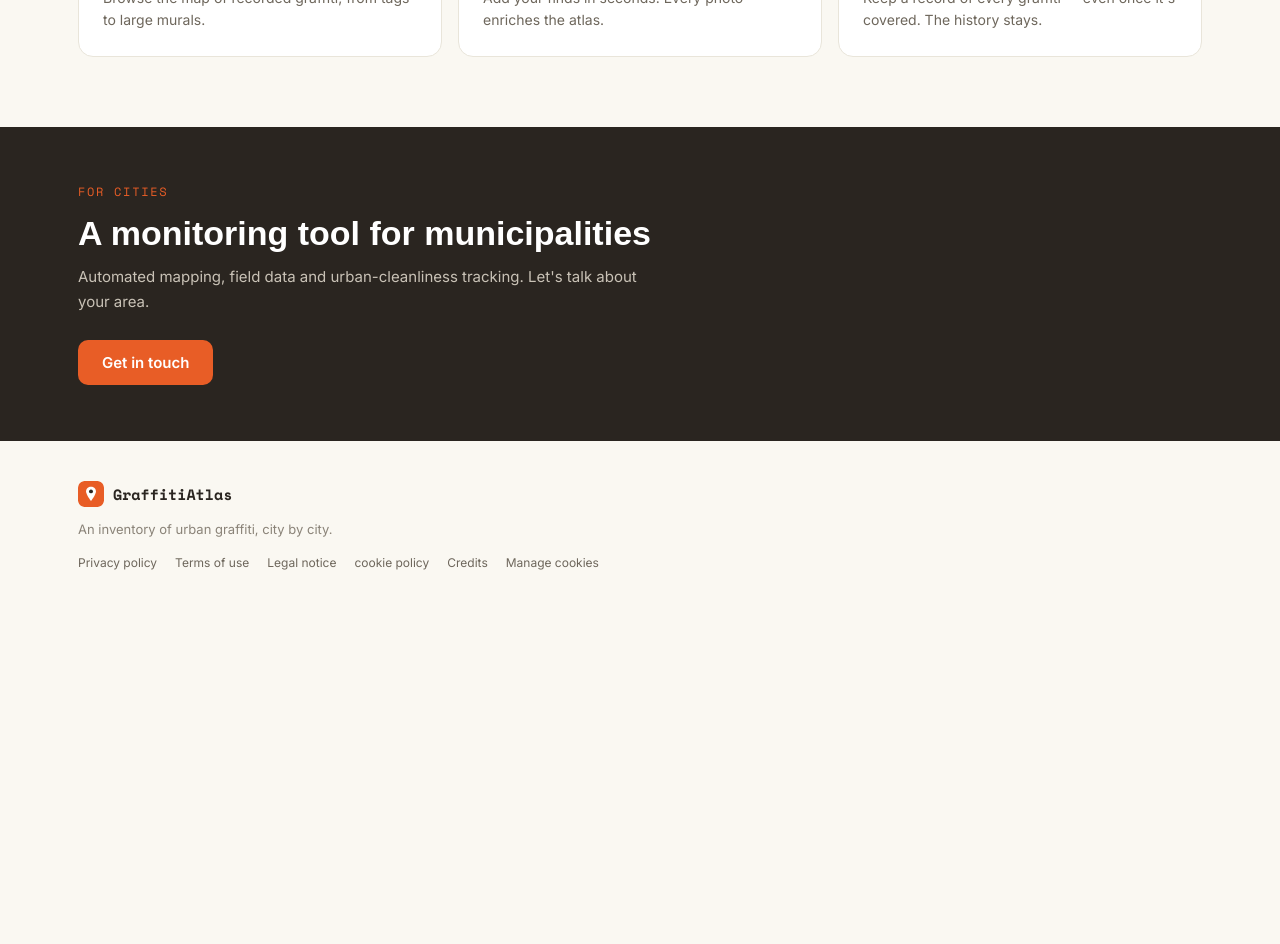
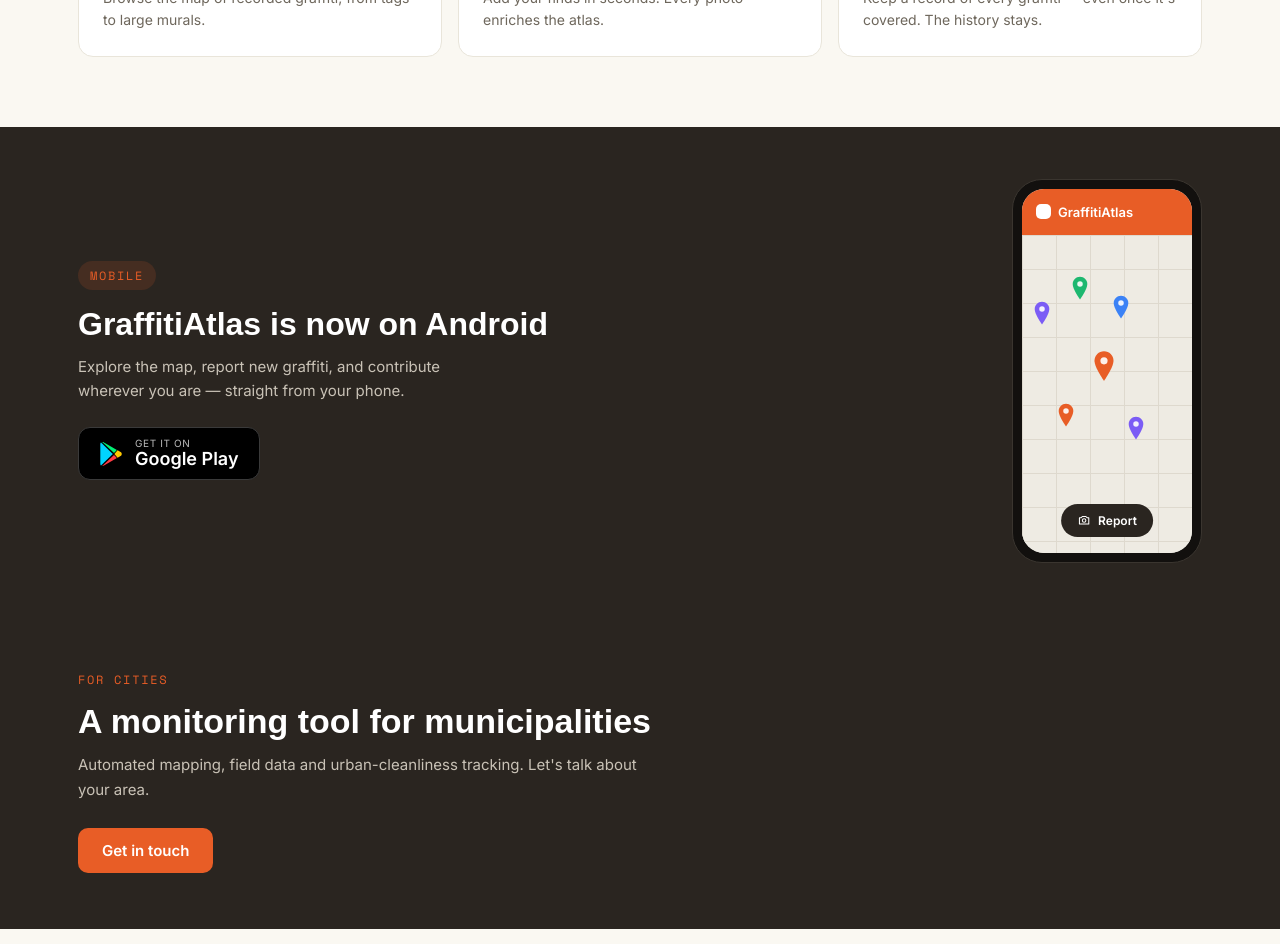
Before and after one commit to Rando360/graffiti-atlas, a React (Vite) app in the folder web/: page / in a window 1280 px wide. Shown: the part 880-1824 px from the top of the page. Before the commit the page ends 1506 px from the top, so only its background shows below. Built offline with nearby package versions, Linux system fonts and the light colour scheme; no server answers; what @capacitor/core would draw is missing.

Commit message:
Landing: add Android app section with Google Play link

```diff
--- a/web/src/Landing.jsx
+++ b/web/src/Landing.jsx
@@ -12,6 +12,9 @@
 
 /* Fallback shown only if the live count can't be fetched. */
 const STATS_FALLBACK = { works: '1 000+', cities: '2' }
+
+/* Google Play listing — update if the store URL differs. */
+const PLAY_URL = 'https://play.google.com/store/apps/details?id=io.graffitiatlas.app'
 
 /* Marker colours mirror the real map (tag / throwup / piece / mural). */
 const PIN_COLORS = ['#7B5CF5', '#1DB870', '#3B82F6', '#E85D26']
@@ -198,6 +201,51 @@
         </div>
       </section>
 
+      {/* ── Android app ── */}
+      <section className="lp-app">
+        <div className="lp-app-inner">
+          <div className="lp-app-text">
+            <p className="lp-app-eyebrow">{t('landing.app.eyebrow')}</p>
+            <h2 className="lp-app-title">{t('landing.app.title')}</h2>
+            <p className="lp-app-desc">{t('landing.app.desc')}</p>
+            <a className="lp-app-badge" href={PLAY_URL} target="_blank" rel="noopener noreferrer">
+              <svg width="24" height="26" viewBox="0 0 24 26" aria-hidden="true">
+                <path d="M2 1.5 13.8 13 2 24.5c-.4-.3-.7-.8-.7-1.5V3c0-.7.3-1.2.7-1.5Z" fill="#00D4FF"/>
+                <path d="M17.9 9.1 15 12 3.2 1.1C3.7.9 4.3 1 5 1.4l12.9 7.7Z" fill="#00F076"/>
+                <path d="M17.9 16.9 5 24.6c-.7.4-1.3.5-1.8.3L15 14l2.9 2.9Z" fill="#FF3A44"/>
+                <path d="m22 11.3-3.4-2L15.4 13l3.2 3.7 3.4-2c1-.8 1-2.6 0-3.4Z" fill="#FFC900"/>
+              </svg>
+              <span className="lp-app-badge-t">
+                <small>{t('landing.app.badge.top')}</small>
+                <strong>Google Play</strong>
+              </span>
+            </a>
+          </div>
+
+          <div className="lp-app-phone" aria-hidden="true">
+            <div className="lp-phone-frame">
+              <div className="lp-phone-screen">
+                <div className="lp-phone-bar"><span className="lp-phone-logo" />GraffitiAtlas</div>
+                <div className="lp-phone-map">
+                  {PINS.slice(0, 6).map((p, i) => (
+                    <span key={i} className="lp-phone-pin" style={{ left: `${p.x}%`, top: `${p.y}%` }}>
+                      <Pin color={PIN_COLORS[p.c]} size={i === 3 ? 26 : 20} />
+                    </span>
+                  ))}
+                </div>
+                <div className="lp-phone-fab">
+                  <svg width="14" height="14" viewBox="0 0 24 24" fill="none" aria-hidden="true">
+                    <path d="M4 8h3l2-2h6l2 2h3v11H4V8Z" stroke="currentColor" strokeWidth="1.8" strokeLinejoin="round"/>
+                    <circle cx="12" cy="13" r="3" stroke="currentColor" strokeWidth="1.8"/>
+                  </svg>
+                  {t('landing.app.phone.report')}
+                </div>
+              </div>
+            </div>
+          </div>
+        </div>
+      </section>
+
       {/* ── Municipal band ── */}
       <section className="lp-muni">
         <div className="lp-muni-inner">
--- a/web/src/i18n.js
+++ b/web/src/i18n.js
@@ -696,6 +696,23 @@
     de: 'Behalte jedes Graffiti im Blick — auch wenn es übermalt wird. Die Historie bleibt.',
     it: 'Tieni traccia di ogni graffito — anche dopo che è stato coperto. La storia resta.',
   },
+  'landing.app.eyebrow': { fr: 'Mobile', en: 'Mobile', es: 'Móvil', de: 'Mobil', it: 'Mobile' },
+  'landing.app.title': {
+    fr: 'GraffitiAtlas est maintenant sur Android',
+    en: 'GraffitiAtlas is now on Android',
+    es: 'GraffitiAtlas ya está en Android',
+    de: 'GraffitiAtlas ist jetzt auf Android',
+    it: 'GraffitiAtlas è ora su Android',
+  },
+  'landing.app.desc': {
+    fr: 'Explorez la carte, signalez de nouveaux graffitis et contribuez où que vous soyez — directement depuis votre téléphone.',
+    en: 'Explore the map, report new graffiti, and contribute wherever you are — straight from your phone.',
+    es: 'Explora el mapa, reporta nuevos grafitis y contribuye estés donde estés, directamente desde tu teléfono.',
+    de: 'Erkunde die Karte, melde neue Graffiti und trage bei, wo immer du bist — direkt vom Handy.',
+    it: 'Esplora la mappa, segnala nuovi graffiti e contribuisci ovunque tu sia — direttamente dal telefono.',
+  },
+  'landing.app.badge.top': { fr: 'DISPONIBLE SUR', en: 'GET IT ON', es: 'DISPONIBLE EN', de: 'JETZT BEI', it: 'DISPONIBILE SU' },
+  'landing.app.phone.report': { fr: 'Signaler', en: 'Report', es: 'Reportar', de: 'Melden', it: 'Segnala' },
   'landing.muni.eyebrow': { fr: 'Collectivités', en: 'For cities', es: 'Para municipios', de: 'Für Kommunen', it: 'Per i comuni' },
   'landing.muni.title': {
     fr: 'Un outil de suivi pour les villes', en: 'A monitoring tool for municipalities',
--- a/web/src/landing.css
+++ b/web/src/landing.css
@@ -165,6 +165,54 @@
   transition: background 0.15s;
 }
 .lp-muni-cta:hover { background: var(--accent-hover); }
+
+/* ── Android app band ── */
+.lp-app { background: var(--ink); color: #fff; }
+.lp-app-inner {
+  max-width: 1180px; margin: 0 auto; padding: 52px 28px;
+  display: flex; align-items: center; gap: 44px; flex-wrap: wrap;
+}
+.lp-app-text { flex: 1; min-width: 260px; }
+.lp-app-eyebrow {
+  display: inline-flex; align-items: center; gap: 7px;
+  font-family: 'Space Mono', monospace; font-size: 12px; letter-spacing: 0.14em;
+  text-transform: uppercase; color: var(--accent);
+  background: rgba(232, 93, 38, 0.14); padding: 6px 12px; border-radius: 20px; margin-bottom: 16px;
+}
+.lp-app-title { font-family: 'Space Grotesk', sans-serif; font-size: clamp(24px, 3vw, 32px); font-weight: 700; line-height: 1.15; margin-bottom: 12px; }
+.lp-app-desc { font-size: 15px; line-height: 1.6; color: #C9C2B6; max-width: 400px; margin-bottom: 24px; }
+.lp-app-badge {
+  display: inline-flex; align-items: center; gap: 12px;
+  background: #000; border: 1px solid #3a3a3a; border-radius: 12px;
+  padding: 10px 20px; text-decoration: none; transition: border-color 0.15s;
+}
+.lp-app-badge:hover { border-color: #6a6a6a; }
+.lp-app-badge-t { text-align: left; line-height: 1.1; }
+.lp-app-badge-t small { display: block; color: #b9b9b9; font-size: 10px; letter-spacing: 0.06em; }
+.lp-app-badge-t strong { display: block; color: #fff; font-size: 18px; font-weight: 600; }
+
+.lp-app-phone { flex: 0 0 auto; margin: 0 auto; }
+.lp-phone-frame { width: 190px; height: 384px; background: #12100E; border-radius: 30px; padding: 9px; border: 1px solid #3a352f; }
+.lp-phone-screen { position: relative; width: 100%; height: 100%; background: #EEEBE3; border-radius: 22px; overflow: hidden; }
+.lp-phone-bar {
+  position: absolute; top: 0; left: 0; right: 0; height: 46px; background: var(--accent);
+  display: flex; align-items: center; gap: 7px; padding: 0 14px;
+  color: #fff; font-size: 13px; font-weight: 600;
+}
+.lp-phone-logo { width: 15px; height: 15px; border-radius: 5px; background: #fff; display: inline-block; }
+.lp-phone-map {
+  position: absolute; top: 46px; left: 0; right: 0; bottom: 0;
+  background:
+    repeating-linear-gradient(#DED9CE 0 1px, #0000 1px 34px),
+    repeating-linear-gradient(90deg, #DED9CE 0 1px, #0000 1px 34px), #EEEBE3;
+}
+.lp-phone-pin { position: absolute; transform: translate(-50%, -100%); }
+.lp-phone-fab {
+  position: absolute; bottom: 16px; left: 50%; transform: translateX(-50%);
+  background: var(--ink); color: #fff; font-size: 12px; font-weight: 600;
+  padding: 9px 16px; border-radius: 22px;
+  display: flex; align-items: center; gap: 7px; white-space: nowrap;
+}
 
 /* ── Footer ── */
 .lp-footer {
```
